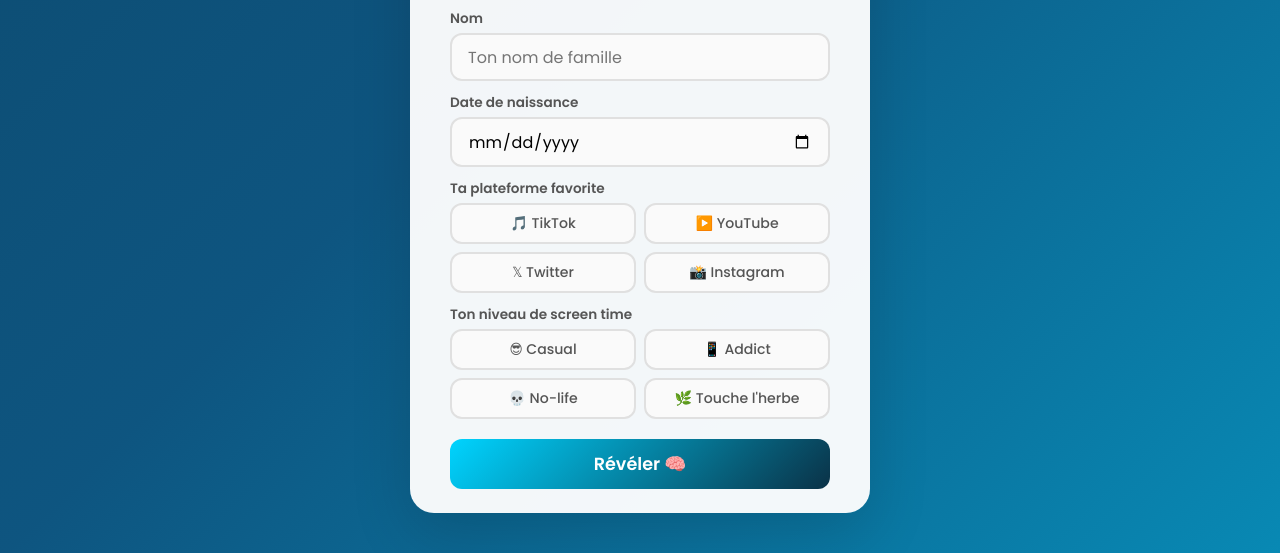
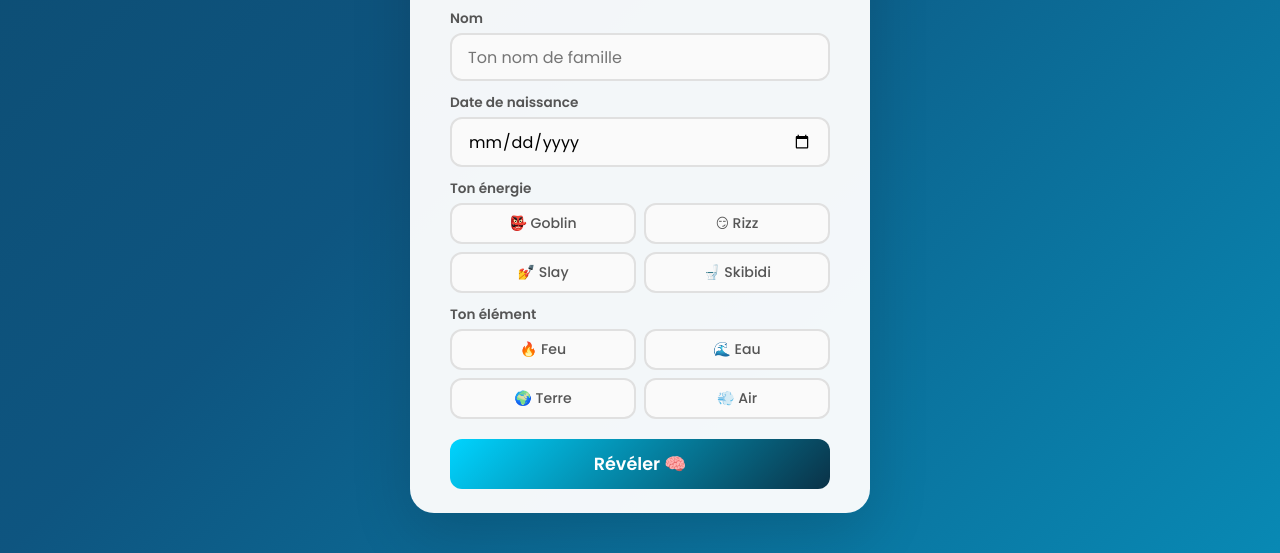
Before and after one commit to Timochee/brainrot-mate, a plain HTML site: page index.html in a window 1280 px wide. Shown: the part 247-800 px from the top of the page. Drawn offline with Linux system fonts and the light colour scheme.

Commit message:
edited pills

```diff
--- a/index.html
+++ b/index.html
@@ -36,81 +36,41 @@
           </div>
 
           <div class="form-group">
-            <label>Ta plateforme favorite</label>
-            <div class="pills" id="platformPills">
-              <button
-                type="button"
-                class="pill"
-                data-group="platform"
-                data-value="tiktok"
-              >
-                🎵 TikTok
+            <label>Ton énergie</label>
+            <div class="pills" id="energyPills">
+              <button type="button" class="pill" data-value="goblin">
+                👺 Goblin
               </button>
-              <button
-                type="button"
-                class="pill"
-                data-group="platform"
-                data-value="youtube"
-              >
-                ▶️ YouTube
+              <button type="button" class="pill" data-value="rizz">
+                😏 Rizz
               </button>
-              <button
-                type="button"
-                class="pill"
-                data-group="platform"
-                data-value="twitter"
-              >
-                𝕏 Twitter
+              <button type="button" class="pill" data-value="slay">
+                💅 Slay
               </button>
-              <button
-                type="button"
-                class="pill"
-                data-group="platform"
-                data-value="instagram"
-              >
-                📸 Instagram
+              <button type="button" class="pill" data-value="skibidi">
+                🚽 Skibidi
               </button>
             </div>
-            <input type="hidden" id="platform" />
+            <input type="hidden" id="energy" />
           </div>
 
           <div class="form-group">
-            <label>Ton niveau de screen time</label>
-            <div class="pills" id="screenTimePills">
-              <button
-                type="button"
-                class="pill"
-                data-group="screentime"
-                data-value="casual"
-              >
-                😎 Casual
+            <label>Ton élément</label>
+            <div class="pills" id="elementPills">
+              <button type="button" class="pill" data-value="feu">
+                🔥 Feu
               </button>
-              <button
-                type="button"
-                class="pill"
-                data-group="screentime"
-                data-value="addict"
-              >
-                📱 Addict
+              <button type="button" class="pill" data-value="eau">
+                🌊 Eau
               </button>
-              <button
-                type="button"
-                class="pill"
-                data-group="screentime"
-                data-value="nolife"
-              >
-                💀 No-life
+              <button type="button" class="pill" data-value="terre">
+                🌍 Terre
               </button>
-              <button
-                type="button"
-                class="pill"
-                data-group="screentime"
-                data-value="herbe"
-              >
-                🌿 Touche l'herbe
+              <button type="button" class="pill" data-value="air">
+                💨 Air
               </button>
             </div>
-            <input type="hidden" id="screentime" />
+            <input type="hidden" id="element" />
           </div>
 
           <p class="error" id="error">
--- a/js/script.js
+++ b/js/script.js
@@ -7,10 +7,10 @@
 const firstNameInput = document.getElementById("prenom");
 const lastNameInput = document.getElementById("nom");
 const dobInput = document.getElementById("dob");
-const platformInput = document.getElementById("platform");
-const screenTimeInput = document.getElementById("screentime");
-const platformPills = document.querySelectorAll('#platformPills .pill');
-const screenTimePills = document.querySelectorAll('#screenTimePills .pill');
+const energyInput = document.getElementById("energy");
+const elementInput = document.getElementById("element");
+const energyPills = document.querySelectorAll('#energyPills .pill');
+const elementPills = document.querySelectorAll('#elementPills .pill');
 const resultImg = document.getElementById("resultImg");
 const btnMain = document.getElementById("btnMain");
 const btnRetry = document.getElementById("btnRetry");
@@ -29,8 +29,8 @@
   });
 }
 
-setupPillGroup(platformPills, platformInput);
-setupPillGroup(screenTimePills, screenTimeInput);
+setupPillGroup(energyPills, energyInput);
+setupPillGroup(elementPills, elementInput);
 
 btnMain.addEventListener("click", discover);
 btnRetry.addEventListener("click", resetForm);
@@ -100,17 +100,17 @@
   const firstName = firstNameInput.value.trim();
   const lastName = lastNameInput.value.trim();
   const dob = dobInput.value;
-  const platform = platformInput.value;
-  const screenTime = screenTimeInput.value;
+  const energy = energyInput.value;
+  const element = elementInput.value;
 
   errorEl.classList.remove("visible");
 
-  if (!firstName || !lastName || !dob || !platform || !screenTime) {
+  if (!firstName || !lastName || !dob || !energy || !element) {
     errorEl.classList.add("visible");
     return;
   }
 
-  const seed = (firstName + lastName + dob + platform + screenTime).toLowerCase();
+  const seed = (firstName + lastName + dob + energy + element).toLowerCase();
   const inputHash = hashString(seed);
 
   const chosenName = brainrotTerms[inputHash % brainrotTerms.length];
@@ -146,10 +146,10 @@
   firstNameInput.value = "";
   lastNameInput.value = "";
   dobInput.value = "";
-  platformInput.value = "";
-  screenTimeInput.value = "";
-  platformPills.forEach((p) => p.classList.remove("active"));
-  screenTimePills.forEach((p) => p.classList.remove("active"));
+  energyInput.value = "";
+  elementInput.value = "";
+  energyPills.forEach((p) => p.classList.remove("active"));
+  elementPills.forEach((p) => p.classList.remove("active"));
 
   heartsLayer.innerHTML = "";
   document.querySelectorAll(".card-heart.flying").forEach((h) => h.remove());
```
Also changed, not shown: 1 other file.
